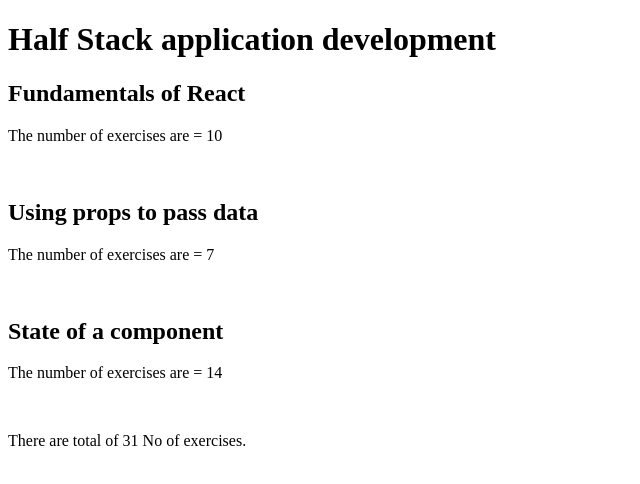
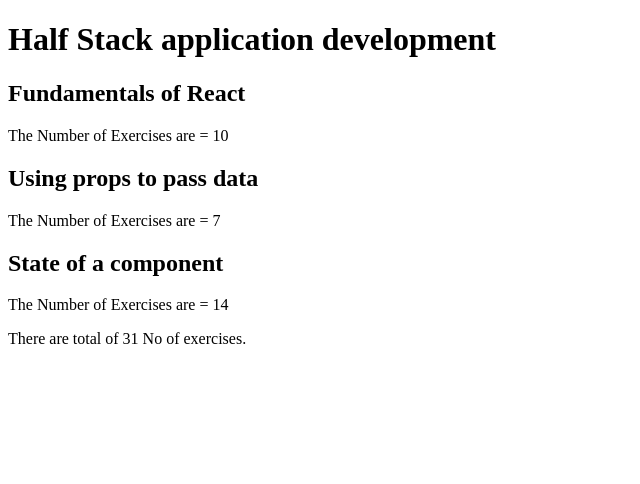
Before and after one commit to arjunnbhujel/fullstackopen, a React (Create React App) app in the folder part1/courseinfo/: page / in a window 1280 px wide. Shown: the top 484 px of the page, without its empty margins (0-640 px from the left). Built offline with nearby package versions, Linux system fonts and the light colour scheme.

Commit message:
1.4 Refactoring the code to work with the variable

```diff
--- a/part1/courseinfo/src/App.js
+++ b/part1/courseinfo/src/App.js
@@ -4,22 +4,8 @@
 
 // Exercise 1.3: Printing props to the Console.
 const Header = (props) => {
-  // Printing props to Console
-  console.log(props)
   return (
     <h1>{props.course}</h1>
-  )
-}
-
-const Part = (props) => {
-  // Printing props to Console
-  console.log(props) //
-  return (
-    <div>
-      <h2>{props.part}</h2>
-      <p>The number of exercises are = {props.exercise}</p>
-      <br />
-    </div>
   )
 }
 
@@ -28,22 +14,29 @@
 // Created another component i.e. Part.
 // Part is called in Content Component which further accepts array of parts in App Component
 
-const Content = (props) => {
-  // Printing props to Console
-    console.log(props)
-    // use of array.map Prototype
-    // index === parts[i] where i increment by 1 untill the end of array
+const Content = ( props ) => {
     return (
       <div>
-        {props.parts.map( (index) => (<Part part = {index.name} exercise = {index.exercises}/>)
-        )}
+        <>
+          <h2>{props.part1.name}</h2>
+          <p>The Number of Exercises are = {props.part1.exercises}</p>
+        </>
+
+        <>
+          <h2>{props.part2.name}</h2>
+          <p>The Number of Exercises are = {props.part2.exercises}</p>
+        </>
+
+        <>
+          <h2>{props.part3.name}</h2>
+          <p>The Number of Exercises are = {props.part3.exercises}</p>
+        </>
+
       </div>
     )
 }
 
 const Total = (props) => {
-  // Printing props to Console
-  console.log(props) //
   return (
     <p>There are total of {props.exercises1 + props.exercises2 + props.exercises3} No of exercises.</p>
   )
@@ -53,17 +46,26 @@
 const App = () => {
   const course = 'Half Stack application development'
 
-  const parts = [
-    { name : 'Fundamentals of React', exercises : 10},
-    { name : 'Using props to pass data', exercises : 7},
-    { name : 'State of a component', exercises : 14}
-  ]
+  // 1.4 : refactoring the code with the help of below variable
+
+  const part1 = {
+    name: 'Fundamentals of React',
+    exercises: 10
+  }
+  const part2 = {
+    name: 'Using props to pass data',
+    exercises: 7
+  }
+  const part3 = {
+    name: 'State of a component',
+    exercises: 14
+  }
 
   return(
     <div>
       <Header course={course} />
-      <Content parts = {parts} />
-      <Total exercises1={parts[0].exercises} exercises2={parts[1].exercises} exercises3={parts[2].exercises} />
+      <Content part1 = {part1} part2 = {part2} part3 = {part3} />
+      <Total exercises1={part1.exercises} exercises2={part2.exercises} exercises3={part3.exercises} />
     </div>
   )
 }
```
